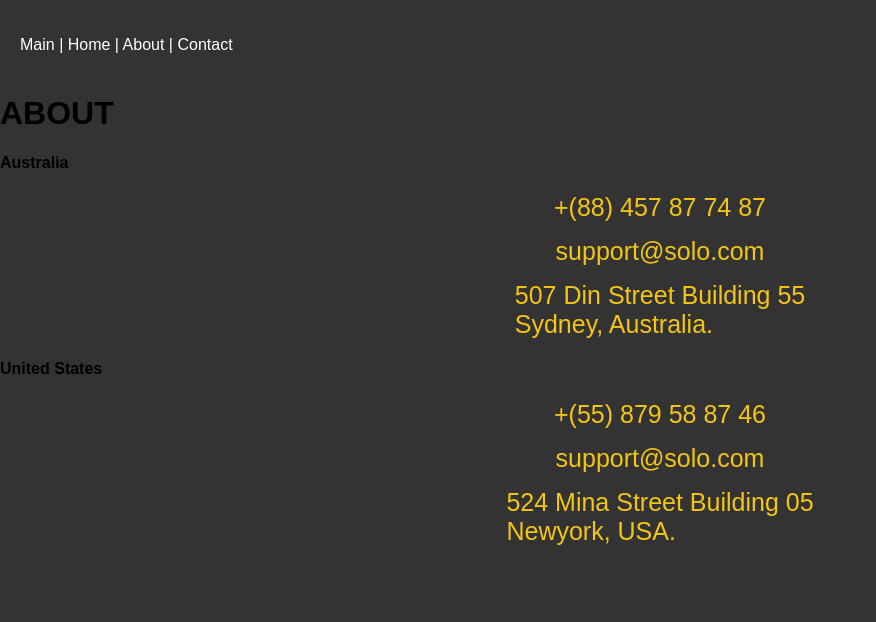
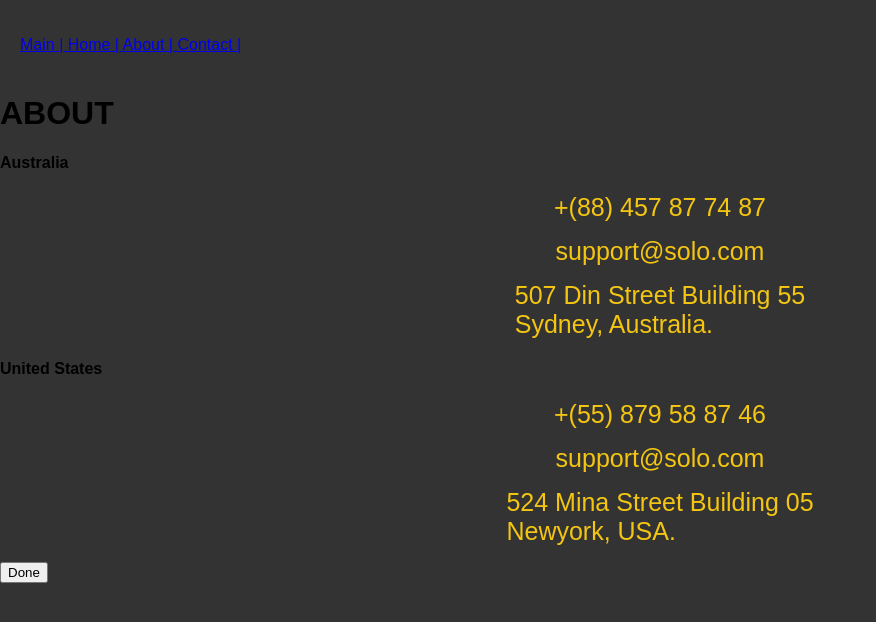
Before and after one commit to dawoodali16/reactapp, a React (Create React App) app: page /About in a window 1280 px wide. Shown: the top 622 px of the page, without its empty margins (0-876 px from the left). Built offline with nearby package versions, Linux system fonts and the light colour scheme.

Commit message:
Links added

```diff
--- a/src/About.jsx
+++ b/src/About.jsx
@@ -1,6 +1,10 @@
-import React from 'react';
-
-export const About = () => {
+import React, { Component } from 'react';
+import { withRouter } from 'react-router-dom';
+class About extends Component {
+  // doneHandler = () => {
+  //   history.push('/');
+  // };
+  render() {
     return (
       <div>
         <h1>ABOUT</h1>
@@ -35,6 +39,9 @@ export const About = () => {
             </span>
           </li>
         </ul>
+        <button onClick={this.doneHandler}>Done</button>
       </div>
     );
-};
+  }
+}
+export default withRouter(About);
--- a/src/App.js
+++ b/src/App.js
@@ -1,19 +1,28 @@
 import React, { Component } from 'react';
-import { BrowserRouter as Router, Switch, Route } from 'react-router-dom';
+import { BrowserRouter as Router, Switch, Route, Link } from 'react-router-dom';
 
 import Main from './Main';
 import Home from './Home';
-import { About } from './About';
+import About from './About';
 import { Contact } from './Contact';
 class App extends Component {
   render() {
     return (
       <Router>
         <ul style={{ background: '#333', padding: '20px', color: 'white' }}>
-          <span>Main | </span>
-          <span>Home | </span>
-          <span>About | </span>
-          <span>Contact</span>
+          <span>
+            {' '}
+            <Link to="/">Main | </Link>
+          </span>
+          <span>
+            <Link to="/Home">Home | </Link>
+          </span>
+          <span>
+            <Link to="/About">About | </Link>{' '}
+          </span>
+          <span>
+            <Link to="/Contact">Contact | </Link>
+          </span>
         </ul>
         <Switch>
           <Route exact path="/">
--- a/src/Footer.jsx
+++ b/src/Footer.jsx
@@ -5,6 +5,7 @@ export const Footer = props => {
   return (
     <footer className="footer">
       Calendar: {props.name}
+      <br />
       <Link to="/">Home</Link>
     </footer>
   );
--- a/src/Home.jsx
+++ b/src/Home.jsx
@@ -25,6 +25,7 @@ class Home extends Component {
       () => {
         if (this.state.list.length === 2)
           this.props.history.push({ pathname: '/head' });
+        console.log('History', this.props.history.push());
       }
     );
   };
--- a/src/Main.jsx
+++ b/src/Main.jsx
@@ -1,4 +1,5 @@
 import React, { Component } from 'react';
+import { Link } from 'react-router-dom';
 
 class Main extends Component {
   render() {
@@ -23,6 +24,9 @@ class Main extends Component {
           dolore error nostrum, aliquid voluptas dolor iusto. Perferendis,
           maiores debitis!
         </p>
+        <button>
+          <Link to="/Home">To next</Link>
+        </button>
       </div>
     );
   }
```
Lines whose indentation alone changed are shown as unchanged.
